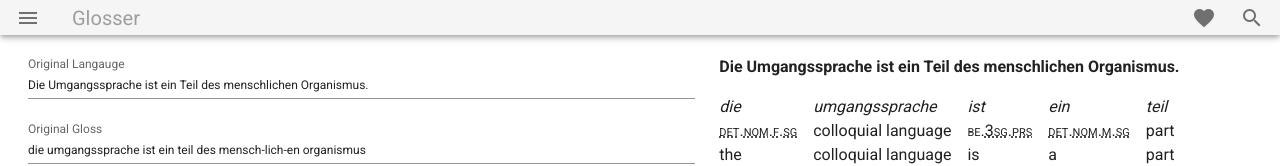
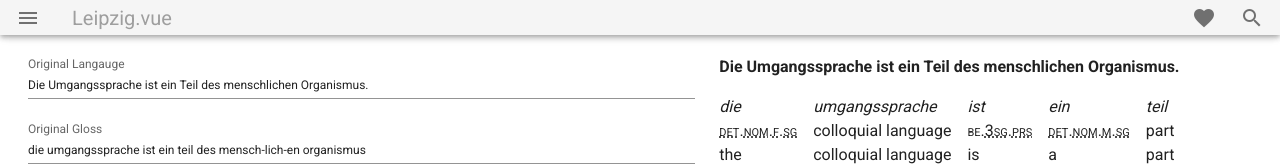
Before and after one commit to liao961120/gloss, a Vue app: page / in a window 1280 px wide. Shown: the top 166 px of the page. Built offline with nearby package versions, Linux system fonts and the light colour scheme.

Commit message:
change name

```diff
--- a/src/components/Navbar.vue
+++ b/src/components/Navbar.vue
@@ -2,7 +2,7 @@
   <div>
     <v-app-bar dense app height="35">
       <v-app-bar-nav-icon @click="drawer = !drawer"></v-app-bar-nav-icon>
-      <v-toolbar-title class="grey--text darken-5">Glosser</v-toolbar-title>
+      <v-toolbar-title class="grey--text darken-5">Leipzig.vue</v-toolbar-title>
 
       <v-spacer></v-spacer>
 
```
Also changed, not shown: 1 other file (tests, documents, lock files or other folders).
